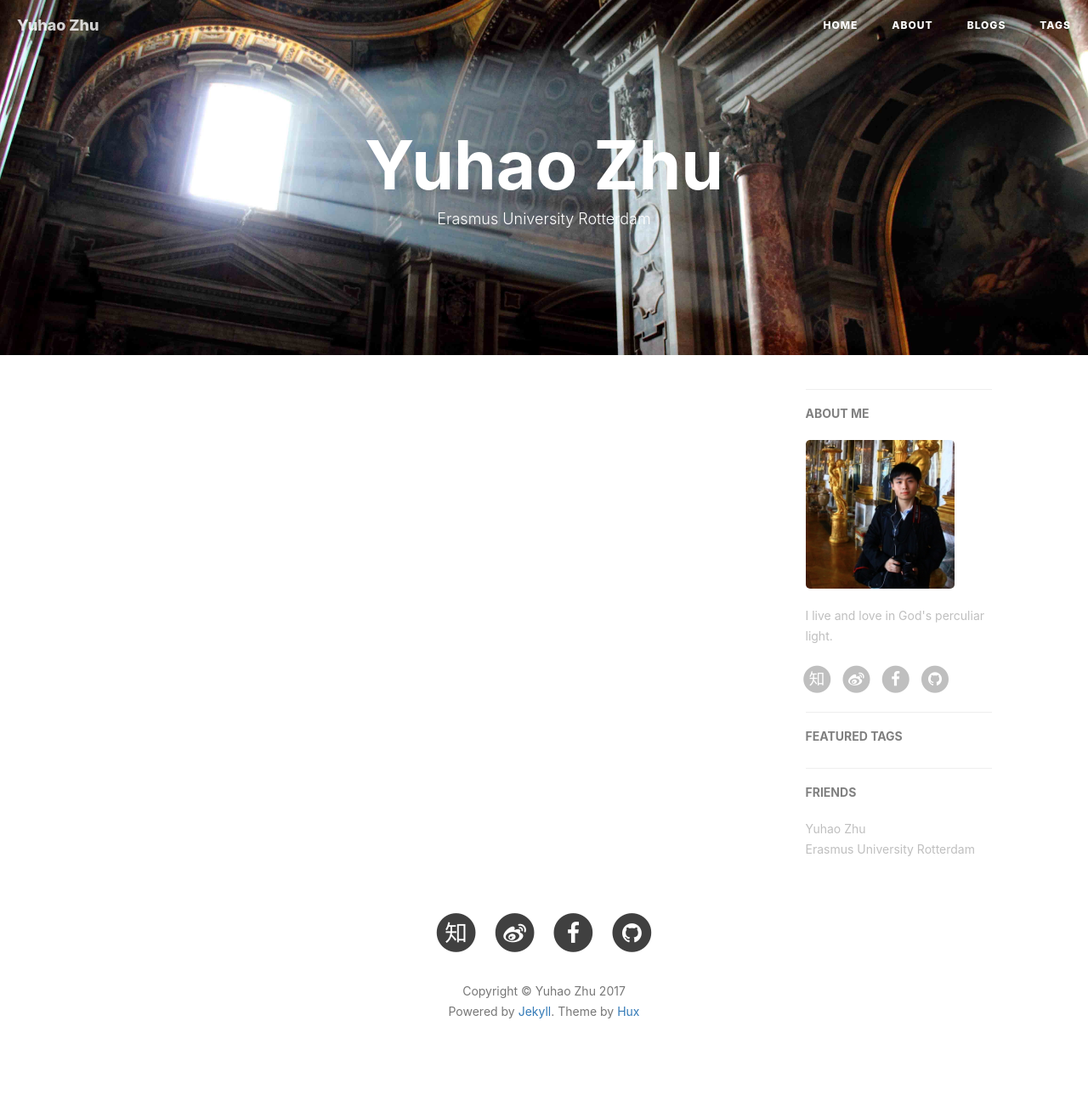
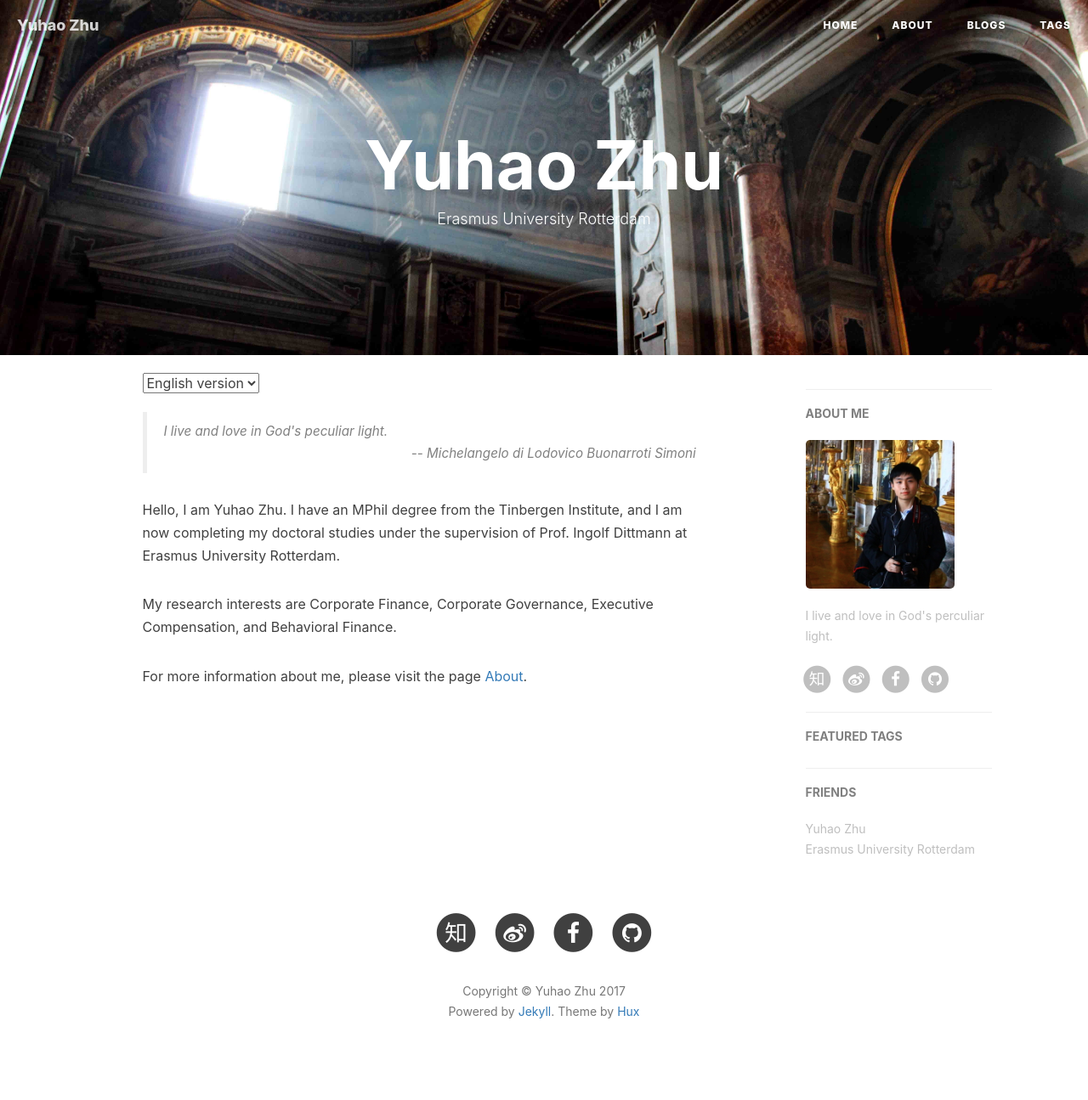
Before and after one commit to forfudan/forfudan.github.io, a Jekyll site: the page built from index.html, in a window 1280 px wide. Shown: the whole page at 85% size. Built offline with Jekyll 4.4.1, drawn with Linux system fonts in a browser that asks for light colours; nearby versions of some CDN libraries; comment, search, counter and statistics services are not loaded.

Commit message:
add content
add content

```diff
--- a/index.html
+++ b/index.html
@@ -3,40 +3,63 @@ layout: page
 description: "Erasmus University Rotterdam"
 ---
 
-{% for post in paginator.posts %}
-<div class="post-preview">
-    <a href="{{ post.url | prepend: site.baseurl }}">
-        <h2 class="post-title">
-            {{ post.title }}
-        </h2>
-        {% if post.subtitle %}
-        <h3 class="post-subtitle">
-            {{ post.subtitle }}
-        </h3>
-        {% endif %}
-        <div class="post-content-preview">
-            {{ post.content | strip_html | truncate:200 }}
-        </div>
-    </a>
-    <p class="post-meta">
-        Posted by {% if post.author %}{{ post.author }}{% else %}{{ site.title }}{% endif %} on {{ post.date | date: "%B %-d, %Y" }}
+
+<!-- Language Selector -->
+<select onchange= "onLanChange(this.options[this.options.selectedIndex].value)">
+    <option value="0" selected> English version </option>
+    <option value="1"> 中文版本 </option>
+</select>
+
+<!-- Chinese Version -->
+<div class="zh post-container">
+    <blockquote>
+        梦泽千舟钓春色，闲客百代画秋心。
+    </blockquote>
+        朱宇浩，字子弘。
+
+<!--
+    <p style="text-align:right;">
+        —— <a href="http://www.zhihu.com/question/19687065">李书航 － 什么是「共产中文腔调」？ </a>
     </p>
+-->
 </div>
-<hr>
-{% endfor %}
 
-<!-- Pager -->
-{% if paginator.total_pages > 1 %}
-<ul class="pager">
-    {% if paginator.previous_page %}
-    <li class="previous">
-        <a href="{{ paginator.previous_page_path | prepend: site.baseurl | replace: '//', '/' }}">&larr; Newer Posts</a>
-    </li>
-    {% endif %}
-    {% if paginator.next_page %}
-    <li class="next">
-        <a href="{{ paginator.next_page_path | prepend: site.baseurl | replace: '//', '/' }}">Older Posts &rarr;</a>
-    </li>
-    {% endif %}
-</ul>
-{% endif %}
+<!-- English Version -->
+<div class="en post-container">
+    <blockquote>
+        I live and love in God's peculiar light.
+        <p style="text-align:right;">
+            -- Michelangelo di Lodovico Buonarroti Simoni
+        </p>
+    </blockquote>
+    <p>
+        Hello, I am Yuhao Zhu. I have an MPhil degree from the Tinbergen Institute, and I am now completing my doctoral studies under the supervision of Prof. Ingolf Dittmann at Erasmus University Rotterdam.
+    </p>
+    <p>
+        My research interests are Corporate Finance, Corporate Governance, Executive Compensation, and Behavioral Finance.
+    </p>
+    <p>
+        For more information about me, please visit the page <a href="{{site.url}}/about/">About</a>.
+
+<!--
+    <p style="text-align:right;">
+    -- Steve Jobs
+    </p>
+-->
+</div>
+
+<!-- Handle Language Change -->
+<script type="text/javascript">
+    var $zh = document.querySelector(".zh");
+    var $en = document.querySelector(".en");
+    function onLanChange(index){
+        if(index == 0){
+            $en.style.display = "block";
+            $zh.style.display = "none";
+        }else{
+            $zh.style.display = "block";
+            $en.style.display = "none";
+        }
+    }
+    onLanChange(0);
+</script>
```
Also changed, not shown: _posts/2017-05-18-js-version.markdown (+1 -1 lines), about.html (+6 -7 lines).
